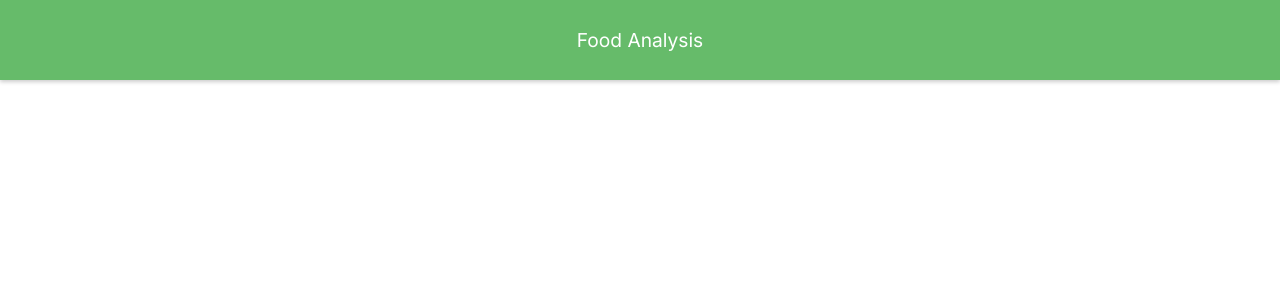
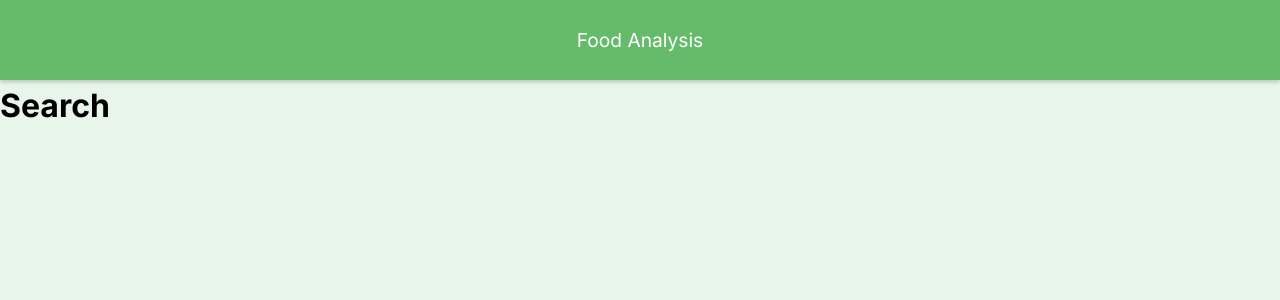
Before and after one commit to jwkaterina/nutrition, a Next.js app: page /analysis/food-analysis in a window 1280 px wide. Shown: the top 300 px of the page. Built offline with nearby package versions, Linux system fonts and the light colour scheme.

Commit message:
create search layout

```diff
--- /dev/null
+++ b/src/app/analysis/components/search.module.css
@@ -0,0 +1,5 @@
+.container {
+    background-color: var(--secondary-light-color);
+    height: 100vh;
+    width: 100vw;
+}
--- /dev/null
+++ b/src/app/analysis/components/search.tsx
@@ -0,0 +1,12 @@
+import styles from './search.module.css'
+
+const Search = () => {
+
+    return (
+        <div className={styles.container}>
+            <h1>Search</h1>
+        </div>
+    )
+}
+
+export default Search
--- a/src/app/analysis/food-analysis/page.tsx
+++ b/src/app/analysis/food-analysis/page.tsx
@@ -4,6 +4,7 @@ import styles from './page.module.css'
 // import { fetchNutritionAnalysisAPI } from '@/app/services/fetch-data'
 import { useState } from 'react'
 import NavBar from '@/app/analysis/components/nav-bar';
+import Search from '@/app/analysis/components/search';
 
 export const FoodSearch = (): JSX.Element => {
 
@@ -21,6 +22,7 @@ export const FoodSearch = (): JSX.Element => {
 
   return (<>
       <NavBar header={'Food Analysis'}/>
+      <Search />
     </>
   )
 }
--- a/src/app/analysis/menu-analysis/page.tsx
+++ b/src/app/analysis/menu-analysis/page.tsx
@@ -4,6 +4,7 @@ import styles from './page.module.css'
 // import { fetchNutritionAnalysisAPI } from '@/app/services/fetch-data'
 import { useState } from 'react'
 import NavBar from '@/app/analysis/components/nav-bar';
+import Search from '../components/search';
 
 export const MenuSearch = (): JSX.Element => {
 
@@ -21,6 +22,7 @@ export const MenuSearch = (): JSX.Element => {
 
   return (<>
     <NavBar header={'Menu Analysis'}/>
+    <Search />
   </>
   )
 }
--- a/src/app/analysis/recipe-analysis/page.tsx
+++ b/src/app/analysis/recipe-analysis/page.tsx
@@ -4,6 +4,7 @@ import styles from './page.module.css'
 // import { fetchNutritionAnalysisAPI } from '@/app/services/fetch-data'
 import { useState } from 'react'
 import NavBar from '@/app/analysis/components/nav-bar';
+import Search from '../components/search';
 
 export const RecipeSearch = (): JSX.Element => {
 
@@ -21,6 +22,7 @@ export const RecipeSearch = (): JSX.Element => {
 
   return (<>
       <NavBar header={'Recipe Analysis'}/>
+      <Search />
     </>  )
 }
 
--- a/src/app/globals.css
+++ b/src/app/globals.css
@@ -3,6 +3,8 @@
   --primary-lighter-color: #B39DDB;
   --primary-light-color: #EDE7F6;
   --secondary-color: #66BB6A;
+  --secondary-lighter-color: #A5D6A7;
+  --secondary-light-color: #E8F5E9;
   --tertiary-color: #FFA726;
 }
 
@@ -15,5 +17,4 @@
 body {
   font-family: 'Montserrat', sans-serif;
   line-height: 1.6;
-  background-color: white;
 }
```
